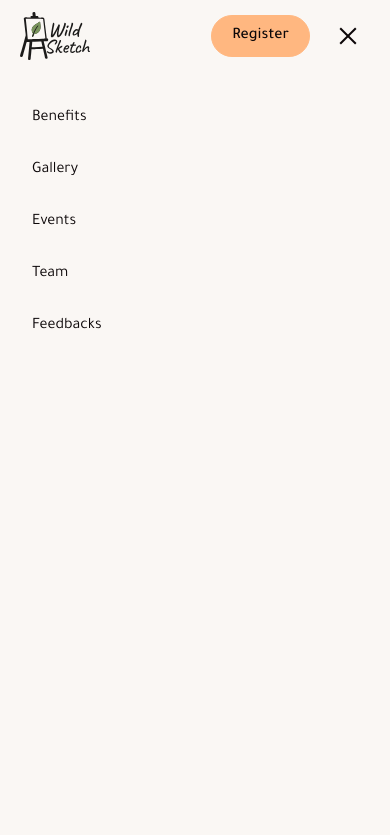
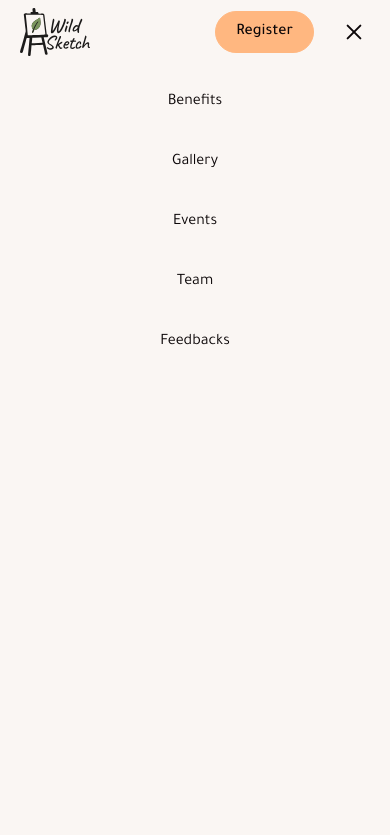
Before and after one commit to tetianabehai-tech/WildSketch, a website built with Vite: page index.html in a window 390 px wide. Both pictures are taken after a click on the button "Open navigation". Shown: the top 835 px of the page. Built offline with nearby package versions, Linux system fonts and the light colour scheme.

Commit message:
Style header 64/72px and full-width mobile menu per Figma

```diff
--- a/src/styles.css
+++ b/src/styles.css
@@ -1056,3 +1056,119 @@ button {
     transition: none !important;
   }
 }
+
+/* ===== Header / navbar: 64 (mobile) / 72 px tall ===== */
+.site-header {
+  position: relative;
+  z-index: 21;
+  background: var(--color-bg);
+}
+.header-inner {
+  display: flex;
+  align-items: center;
+  justify-content: space-between;
+  min-height: 64px;
+  padding-right: 12px;
+}
+.header-logo img {
+  width: 97px;
+  height: 48px;
+}
+.site-nav {
+  display: none;
+}
+.header-actions {
+  display: flex;
+  align-items: center;
+  gap: 16px;
+}
+.menu-toggle {
+  display: flex;
+  flex-direction: column;
+  align-items: center;
+  justify-content: center;
+  gap: 5px;
+  width: 48px;
+  height: 48px;
+  padding: 0;
+  border: 0;
+  background: transparent;
+}
+.menu-toggle span {
+  width: 20px;
+  height: 2px;
+  border-radius: 1px;
+  background: currentColor;
+  transition:
+    transform 0.2s,
+    opacity 0.2s;
+}
+.menu-toggle:hover {
+  color: var(--color-hover);
+}
+.menu-is-open .menu-toggle span:first-child {
+  transform: translateY(7px) rotate(45deg);
+}
+.menu-is-open .menu-toggle span:nth-child(2) {
+  opacity: 0;
+}
+.menu-is-open .menu-toggle span:last-child {
+  transform: translateY(-7px) rotate(-45deg);
+}
+.menu-is-open {
+  overflow: hidden;
+}
+
+/* Mobile menu: full width, full viewport height, hidden until .is-open. */
+.mobile-menu {
+  display: none;
+}
+.mobile-menu.is-open {
+  position: fixed;
+  inset: 0;
+  z-index: 20;
+  display: block;
+  width: 100%;
+  height: 100dvh;
+  padding-top: 64px;
+  overflow-y: auto;
+  background: var(--color-bg);
+}
+.mobile-menu .nav-list {
+  display: flex;
+  flex-direction: column;
+  gap: 16px;
+  padding: 16px 20px 32px;
+}
+.mobile-menu .nav-list a {
+  display: flex;
+  align-items: center;
+  justify-content: center;
+  min-height: 44px;
+}
+@media (min-width: 768px) {
+  .header-inner {
+    min-height: 72px;
+    padding-right: var(--container-padding);
+  }
+  .header-logo img {
+    width: 117px;
+    height: 58px;
+  }
+  .site-nav {
+    display: block;
+    margin-left: auto;
+  }
+  .site-nav .nav-list {
+    display: flex;
+    gap: 32px;
+  }
+  .header-actions {
+    margin-left: 16px;
+  }
+  .menu-toggle,
+  .mobile-menu,
+  .mobile-menu.is-open {
+    display: none;
+  }
+}
```
